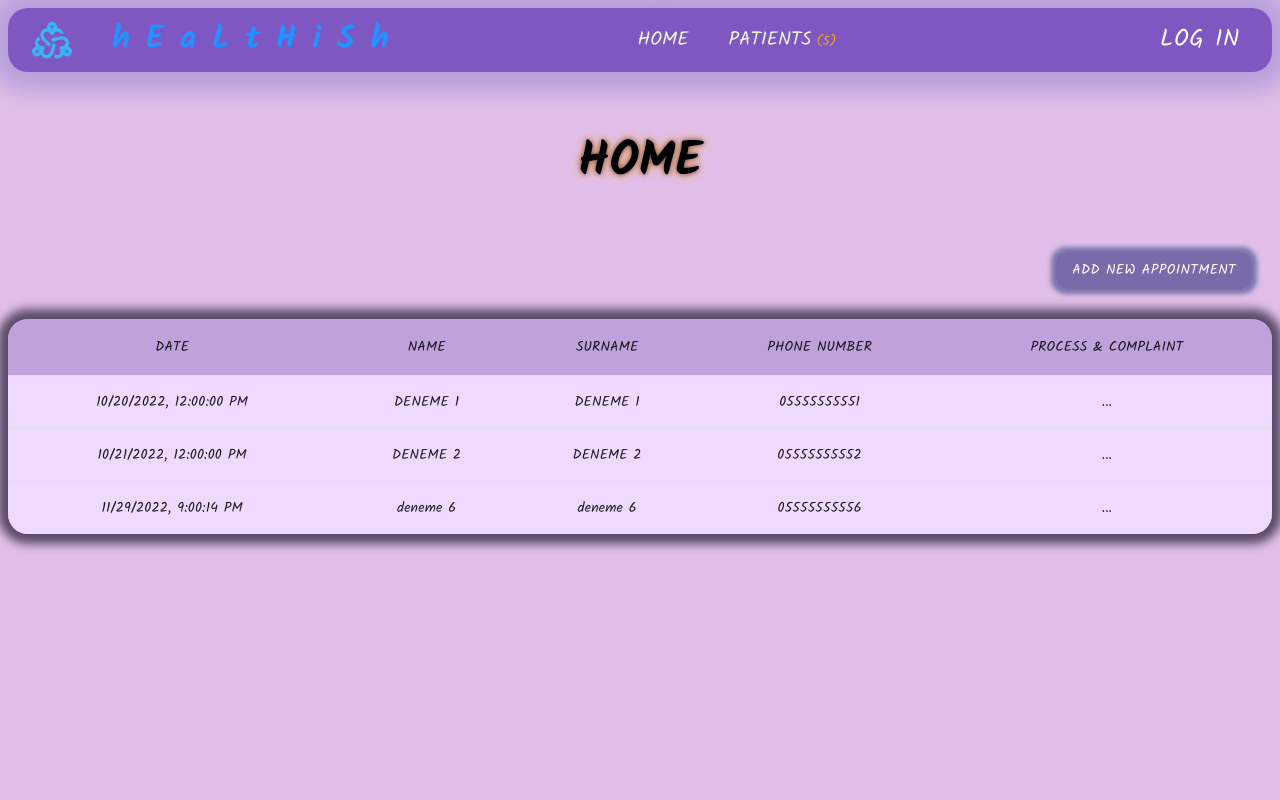
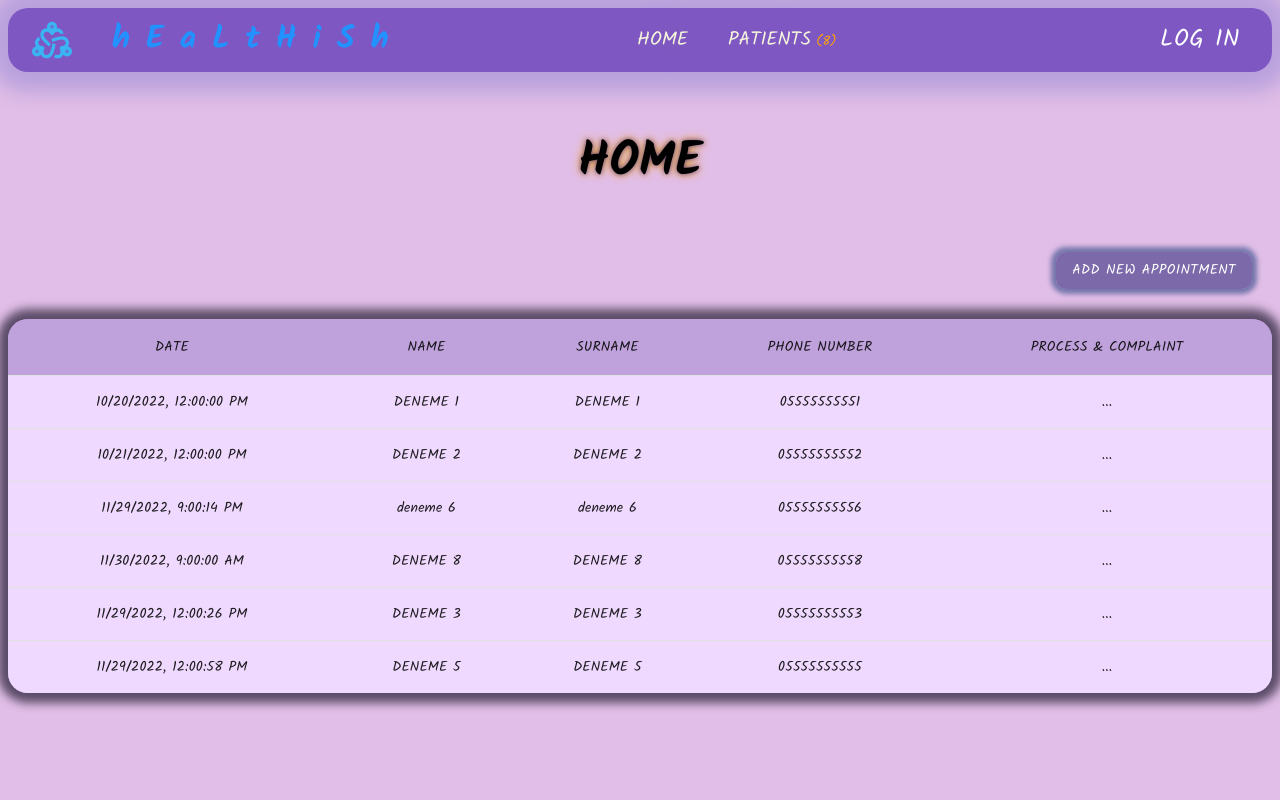
Before and after one commit to habibecee/PATIENT-REGISTRATION-APP, a React (Create React App) app: page / in a window 1280 px wide. Shown: the top 800 px of the page. Built offline with nearby package versions, Linux system fonts and the light colour scheme; data requests are answered from the project's data file.

Commit message:
redux-integration

```diff
--- a/db.json
+++ b/db.json
@@ -14,6 +14,21 @@
       "id": "1667597734310",
       "date": "Tue, 29 Nov 2022 21:00:14 GMT",
       "patientId": "1667597658680"
+    },
+    {
+      "id": "1668682287294",
+      "date": "Wed, 30 Nov 2022 09:00:00 GMT",
+      "patientId": "1668682287293"
+    },
+    {
+      "id": "1668682553569",
+      "date": "Tue, 29 Nov 2022 12:00:26 GMT",
+      "patientId": "1668682553568"
+    },
+    {
+      "id": "1668682584868",
+      "date": "Tue, 29 Nov 2022 12:00:58 GMT",
+      "patientId": "1668682584867"
     }
   ],
   "patient": [
@@ -65,6 +80,33 @@
       "phoneNumber": "05555555557",
       "processIds": [
         "1668105661100"
+      ]
+    },
+    {
+      "id": "1668682287293",
+      "name": "DENEME 8",
+      "surname": "DENEME 8",
+      "phoneNumber": "05555555558",
+      "processIds": [
+        "1668682287292"
+      ]
+    },
+    {
+      "id": "1668682553568",
+      "name": "DENEME 3",
+      "surname": "DENEME 3",
+      "phoneNumber": "05555555553",
+      "processIds": [
+        "1668682553567"
+      ]
+    },
+    {
+      "id": "1668682584867",
+      "name": "DENEME 5",
+      "surname": "DENEME 5",
+      "phoneNumber": "05555555555",
+      "processIds": [
+        "1668682584866"
       ]
     }
   ],
@@ -120,6 +162,24 @@
       "complaint": "ateş",
       "treatment": "",
       "medicine": []
+    },
+    {
+      "id": "1668682287292",
+      "complaint": "ÖKSÜRÜK",
+      "treatment": "",
+      "medicine": []
+    },
+    {
+      "id": "1668682553567",
+      "complaint": "BOĞAZ AĞRISI",
+      "treatment": "",
+      "medicine": []
+    },
+    {
+      "id": "1668682584866",
+      "complaint": "GRİP",
+      "treatment": "",
+      "medicine": []
     }
   ]
 }
--- a/src/PAGES/AddAppointment.js
+++ b/src/PAGES/AddAppointment.js
@@ -12,33 +12,37 @@ import "../../src/App.css";
 import axios from "axios";
 import api from "../API/api";
 import urls from "../URLS/urls";
+import actionTypes from "../REDUX/ACTIONS/actionTypes";
+import { useDispatch, useSelector } from "react-redux";
 
 const AddAppointment = (props) => {
+	const { patientState, appointmentState } = useSelector((state) => state);
+	const dispatch = useDispatch();
 	const navigate = useNavigate();
 	const [name, setName] = useState("");
 	const [surname, setSurname] = useState("");
 	const [phone, setPhone] = useState("");
 	const [complaint, setComplaint] = useState("");
 	const [date, setDate] = React.useState(dayjs());
-	const [patients, setPatients] = useState(null);
 	const [hasPatient, setHasPatient] = useState(false);
-	const [appointment, setAppointment] = useState(null);
+	// const [patients, setPatients] = useState(null);
+	// const [appointment, setAppointment] = useState(null);
 
-	useEffect(() => {
-		api
-			.get(urls.patient)
-			.then((res) => {
-				setPatients(res.data);
-			})
-			.catch((err) => console.log(err));
+	// useEffect(() => {
+	// 	api
+	// 		.get(urls.patient)
+	// 		.then((res) => {
+	// 			setPatients(res.data);
+	// 		})
+	// 		.catch((err) => console.log(err));
 
-		api
-			.get(urls.appointment)
-			.then((res) => {
-				setAppointment(res.data);
-			})
-			.catch((err) => console.log(err));
-	}, []);
+	// 	api
+	// 		.get(urls.appointment)
+	// 		.then((res) => {
+	// 			setAppointment(res.data);
+	// 		})
+	// 		.catch((err) => console.log(err));
+	// }, []);
 
 	const handleSubmit = (event) => {
 		event.preventDefault();
@@ -60,7 +64,9 @@ const AddAppointment = (props) => {
 			return;
 		}
 
-		const isAvaliableDate = appointment.find((item) => item.date === date);
+		const isAvaliableDate = appointmentState.appointment.find(
+			(item) => item.date === date
+		);
 
 		if (isAvaliableDate !== undefined) {
 			alert("This date and time is not available. Please select another one.");
@@ -90,6 +96,10 @@ const AddAppointment = (props) => {
 				.post(urls.appointment, newAppointment)
 				.then((res) => {
 					console.log("randevu kayıt", res);
+					dispatch({
+						type: actionTypes.ADD_APPOINTMENT,
+						payload: newAppointment,
+					});
 				})
 				.catch((err) => console.log(err));
 
@@ -98,6 +108,7 @@ const AddAppointment = (props) => {
 				.post(urls.process, newProcess)
 				.then((response) => {
 					console.log("işlem kayıt", response);
+					dispatch({ type: actionTypes.ADD_PROCESS, payload: newProcess });
 				})
 				.catch((error) => console.log(error));
 
@@ -105,10 +116,13 @@ const AddAppointment = (props) => {
 				.put(`${urls.patient}/${hasPatient.id}`, updatedPatient)
 				.then((ress) => {
 					console.log("hasta update", ress);
+					dispatch({ type: actionTypes.EDIT_PATIENT, payload: updatedPatient });
 				})
 				.catch((errr) => console.log("errrr", errr));
 
-			navigate("/");
+			setTimeout(() => {
+				navigate("/");
+			}, 1000);
 		} else {
 			const newProcess = {
 				id: String(new Date().getTime()),
@@ -135,6 +149,10 @@ const AddAppointment = (props) => {
 				.post(urls.appointment, newAppointment)
 				.then((res) => {
 					console.log("randevu kayıt", res);
+					dispatch({
+						type: actionTypes.ADD_APPOINTMENT,
+						payload: newAppointment,
+					});
 				})
 				.catch((err) => console.log(err));
 
@@ -143,6 +161,7 @@ const AddAppointment = (props) => {
 				.post(urls.process, newProcess)
 				.then((response) => {
 					console.log("işlem kayıt", response);
+					dispatch({ type: actionTypes.ADD_PROCESS, payload: newProcess });
 				})
 				.catch((error) => console.log(error));
 
@@ -150,17 +169,20 @@ const AddAppointment = (props) => {
 				.post(urls.patient, newPatient)
 				.then((res) => {
 					console.log(res);
+					dispatch({ type: actionTypes.ADD_PATIENT, payload: newPatient });
 				})
 				.catch((err) => console.log(err));
 
-			navigate("/");
+			setTimeout(() => {
+				navigate("/");
+			}, 1000);
 		}
 	};
 
 	const handlePhoneChange = (event) => {
 		setPhone(event.target.value);
 
-		const searchPatient = patients.find(
+		const searchPatient = patientState.patient.find(
 			(item) => item.phoneNumber === String(event.target.value)
 		);
 		console.log("searchPatient", searchPatient);
@@ -176,7 +198,7 @@ const AddAppointment = (props) => {
 		}
 	};
 
-	if (patients === null || appointment === null) {
+	if (patientState.success === false || appointmentState.success === false) {
 		return <Loading />;
 	}
 
--- a/src/REDUX/REDUCERS/appointmentReducer.js
+++ b/src/REDUX/REDUCERS/appointmentReducer.js
@@ -43,6 +43,12 @@ const appointmentReducer = (state = initialState, action) => {
 				error: action.payload,
 			};
 
+		case actionTypes.ADD_APPOINTMENT:
+			return {
+				...state,
+				appointment: [action.payload, ...state.appointment],
+			};
+
 		default:
 			return state;
 	}
--- a/src/REDUX/REDUCERS/patientReducer.js
+++ b/src/REDUX/REDUCERS/patientReducer.js
@@ -43,6 +43,22 @@ const patientReducer = (state = initialState, action) => {
 				error: action.payload,
 			};
 
+		case actionTypes.ADD_PATIENT:
+			return {
+				...state,
+				patient: [action.payload, ...state.patient],
+			};
+
+		case actionTypes.EDIT_PATIENT:
+			const filteredPatient = state.patient.filter(
+				(item) => item.id !== action.payload.id
+			);
+
+			return {
+				...state,
+				patient: [action.payload, ...filteredPatient],
+			};
+
 		default:
 			return state;
 	}
--- a/src/REDUX/REDUCERS/processReducer.js
+++ b/src/REDUX/REDUCERS/processReducer.js
@@ -43,6 +43,12 @@ const processReducer = (state = initialState, action) => {
 				error: action.payload,
 			};
 
+		case actionTypes.ADD_PROCESS:
+			return {
+				...state,
+				process: [action.payload, ...state.process],
+			};
+
 		default:
 			return state;
 	}
```
